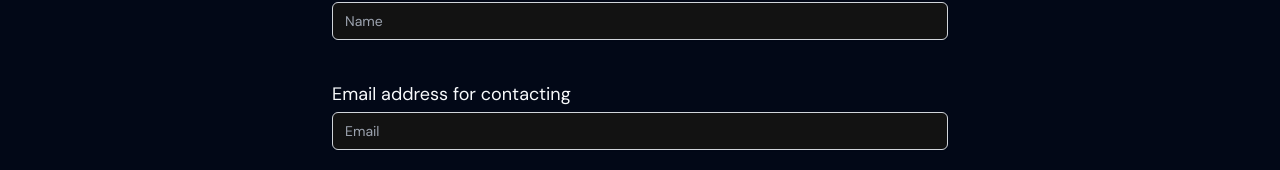
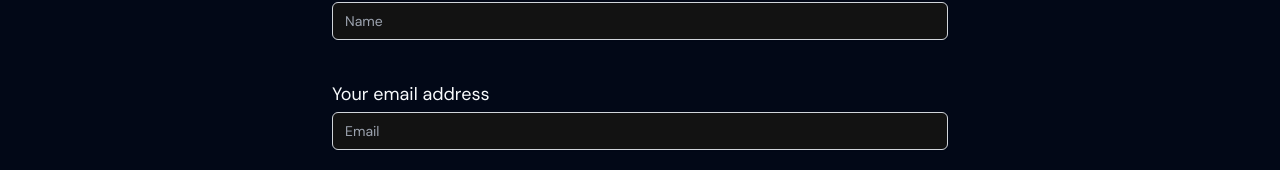
Before and after one commit to LUKEJOHNSON2021/NextJs-PortfolioWebsite, a Next.js app: page /Contact in a window 1280 px wide. Shown: the part 233-403 px from the top of the page. Built offline with nearby package versions, Linux system fonts and the light colour scheme.

Commit message:
email address change

```diff
--- a/src/components/global/email-form.tsx
+++ b/src/components/global/email-form.tsx
@@ -105,7 +105,7 @@ const EmailForm = (props: Props) => {
 
         <div className="flex flex-col">
           <label htmlFor="email" className="text-lg">
-            Email address for contacting
+            Your email address
           </label>
           <input
             id="email"
```
